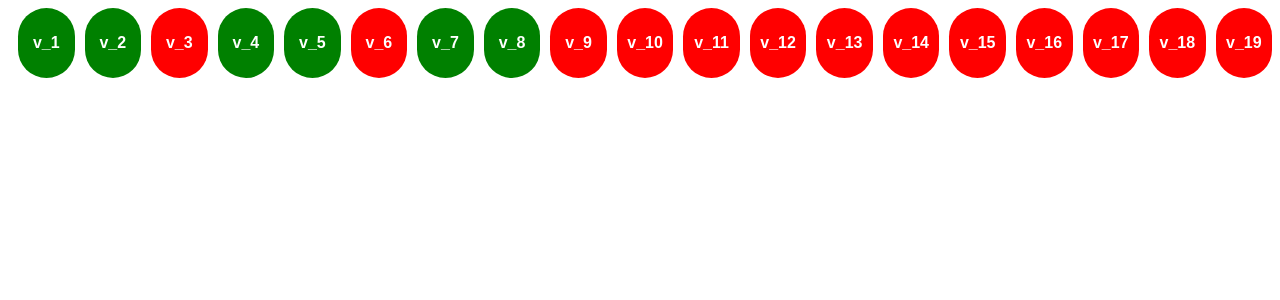
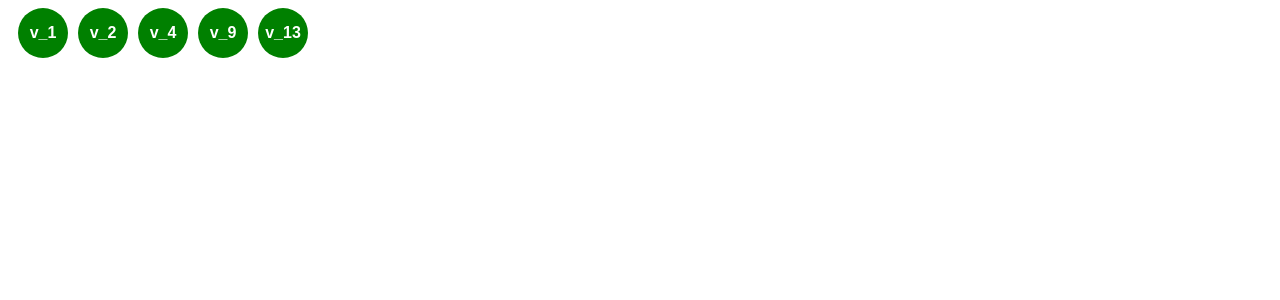
Before and after one commit to maciejb2k/pathfinding_app, a React (Create React App) app: page / in a window 1280 px wide. Shown: the top 300 px of the page. Built offline with nearby package versions, Linux system fonts and the light colour scheme.

Commit message:
Some testing with maps

```diff
--- a/package.json
+++ b/package.json
@@ -6,10 +6,13 @@
     "@testing-library/jest-dom": "^4.2.4",
     "@testing-library/react": "^9.3.2",
     "@testing-library/user-event": "^7.1.2",
+    "@types/classnames": "^2.2.10",
     "@types/jest": "^24.0.0",
     "@types/node": "^12.0.0",
     "@types/react": "^16.9.0",
     "@types/react-dom": "^16.9.0",
+    "classnames": "^2.2.6",
+    "gsap": "^3.4.2",
     "node-sass": "^4.14.1",
     "react": "^16.13.1",
     "react-dom": "^16.13.1",
--- a/src/App.tsx
+++ b/src/App.tsx
@@ -13,11 +13,15 @@ function App() {
 
   useEffect(() => {
     const graph = getGraphFromJSON(mapData);
-    const { previousVertices } = dijkstra(graph, graph.getVertices()["v_1"]);
+
+    const startVertex = graph.getVertices()["v_1"];
+    const endVertex = graph.getVertices()["v_9"];
+
+    const { previousVertices } = dijkstra(graph, startVertex);
     const { vertices } = getPathFromDijkstra(
       graph.edges,
       previousVertices,
-      graph.getVertices()["v_8"]
+      endVertex
     );
 
     setVertices(vertices);
--- a/src/components/Map/Map.scss
+++ b/src/components/Map/Map.scss
@@ -1,25 +1,18 @@
 .Vertices {
   display: flex;
+  flex-wrap: wrap;
 
   .Vertex {
-    display: flex;
+    display: none;
     align-items: center;
     justify-content: center;
-    padding: 10px;
     border-radius: 50px;
-    width: 50px;
-    height: 50px;
     margin-left: 10px;
     color: #ffffff;
     font-family: Arial, Helvetica, sans-serif;
     font-weight: 700;
-    background: red;
-  }
-
-  .Vertex--unvisited {
-  }
-
-  .Vertex--visited {
-    background: green;
+    width: 50px;
+    height: 50px;
+    border-radius: 50px;
   }
 }
--- a/src/components/Map/Map.tsx
+++ b/src/components/Map/Map.tsx
@@ -1,18 +1,27 @@
-import React from "react";
+import React, { useState, useRef, useEffect } from "react";
+import Vertex from "algorithms/graph/Vertex";
+import { gsap } from "gsap";
 import { mapData as m } from "./mapData";
+import classNames from "classnames";
 
 import "./Map.scss";
 
 function Map(props: any) {
+  const { verticesList } = props;
+
   const vertices = React.useRef<{ [key: string]: HTMLElement }>({});
   const edges = React.useRef<{ [key: string]: HTMLElement }>({});
-  const { verticesList } = props;
+
+  console.log(vertices, edges);
 
   React.useEffect(() => {
     if (verticesList) {
-      verticesList.forEach((vertex: any) => {
-        vertices.current[vertex.getKey()].style.backgroundColor = "green";
+      let nodes: any = [];
+      verticesList.forEach((vertex: Vertex) => {
+        nodes.push(vertices.current[vertex.getKey()]);
       });
+
+      gsap.to(nodes, { opacity: 1, backgroundColor: "green", display: "flex" });
     }
   }, [verticesList]);
 
@@ -36,133 +45,133 @@ function Map(props: any) {
     <div className="Map">
       <div className="Vertices">
         <div
-          className="Vertex"
+          className={classNames("Vertex")}
           data-vertex-key={m.v.v_1.key}
           ref={vertexRefCallback}
         >
           v_1
         </div>
         <div
-          className="Vertex"
+          className={classNames("Vertex")}
           data-vertex-key={m.v.v_2.key}
           ref={vertexRefCallback}
         >
           v_2
         </div>
         <div
-          className="Vertex"
+          className={classNames("Vertex")}
           data-vertex-key={m.v.v_3.key}
           ref={vertexRefCallback}
         >
           v_3
         </div>
         <div
-          className="Vertex"
+          className={classNames("Vertex")}
           data-vertex-key={m.v.v_4.key}
           ref={vertexRefCallback}
         >
           v_4
         </div>
         <div
-          className="Vertex"
+          className={classNames("Vertex")}
           data-vertex-key={m.v.v_5.key}
           ref={vertexRefCallback}
         >
           v_5
         </div>
         <div
-          className="Vertex"
+          className={classNames("Vertex")}
           data-vertex-key={m.v.v_6.key}
           ref={vertexRefCallback}
         >
           v_6
         </div>
         <div
-          className="Vertex"
+          className={classNames("Vertex")}
           data-vertex-key={m.v.v_7.key}
           ref={vertexRefCallback}
         >
           v_7
         </div>
         <div
-          className="Vertex"
+          className={classNames("Vertex")}
           data-vertex-key={m.v.v_8.key}
           ref={vertexRefCallback}
         >
           v_8
         </div>
         <div
-          className="Vertex"
+          className={classNames("Vertex")}
           data-vertex-key={m.v.v_9.key}
           ref={vertexRefCallback}
         >
           v_9
         </div>
         <div
-          className="Vertex"
+          className={classNames("Vertex")}
           data-vertex-key={m.v.v_10.key}
           ref={vertexRefCallback}
         >
           v_10
         </div>
         <div
-          className="Vertex"
+          className={classNames("Vertex")}
           data-vertex-key={m.v.v_11.key}
           ref={vertexRefCallback}
         >
           v_11
         </div>
         <div
-          className="Vertex"
+          className={classNames("Vertex")}
           data-vertex-key={m.v.v_12.key}
           ref={vertexRefCallback}
         >
           v_12
         </div>
         <div
-          className="Vertex"
+          className={classNames("Vertex")}
           data-vertex-key={m.v.v_13.key}
           ref={vertexRefCallback}
         >
           v_13
         </div>
         <div
-          className="Vertex"
+          className={classNames("Vertex")}
           data-vertex-key={m.v.v_14.key}
           ref={vertexRefCallback}
         >
           v_14
         </div>
         <div
-          className="Vertex"
+          className={classNames("Vertex")}
           data-vertex-key={m.v.v_15.key}
           ref={vertexRefCallback}
         >
           v_15
         </div>
         <div
-          className="Vertex"
+          className={classNames("Vertex")}
           data-vertex-key={m.v.v_16.key}
           ref={vertexRefCallback}
         >
           v_16
         </div>
         <div
-          className="Vertex"
+          className={classNames("Vertex")}
           data-vertex-key={m.v.v_17.key}
           ref={vertexRefCallback}
         >
           v_17
         </div>
         <div
-          className="Vertex"
+          className={classNames("Vertex")}
           data-vertex-key={m.v.v_18.key}
           ref={vertexRefCallback}
         >
           v_18
         </div>
         <div
-          className="Vertex"
+          className={classNames("Vertex")}
           data-vertex-key={m.v.v_19.key}
           ref={vertexRefCallback}
         >
```
Also changed, not shown: 1 other file (tests, documents, lock files or other folders).
